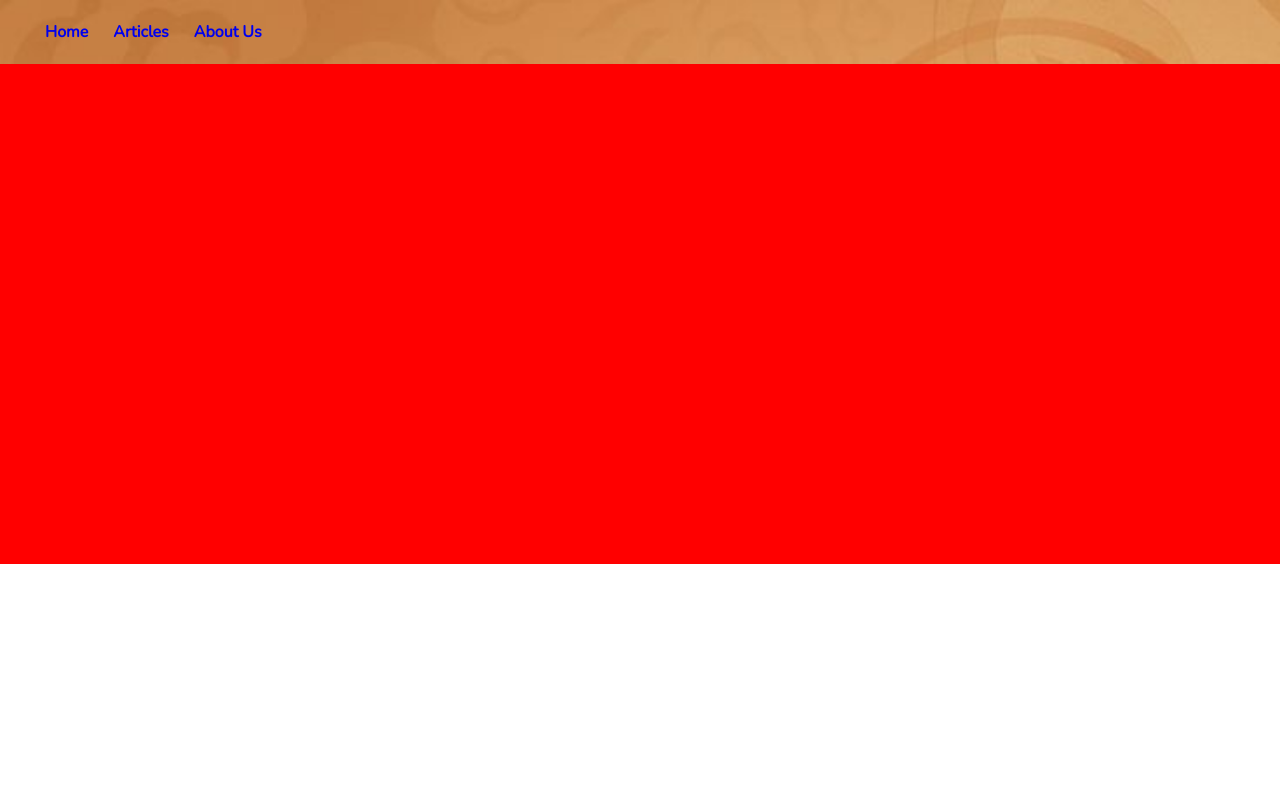
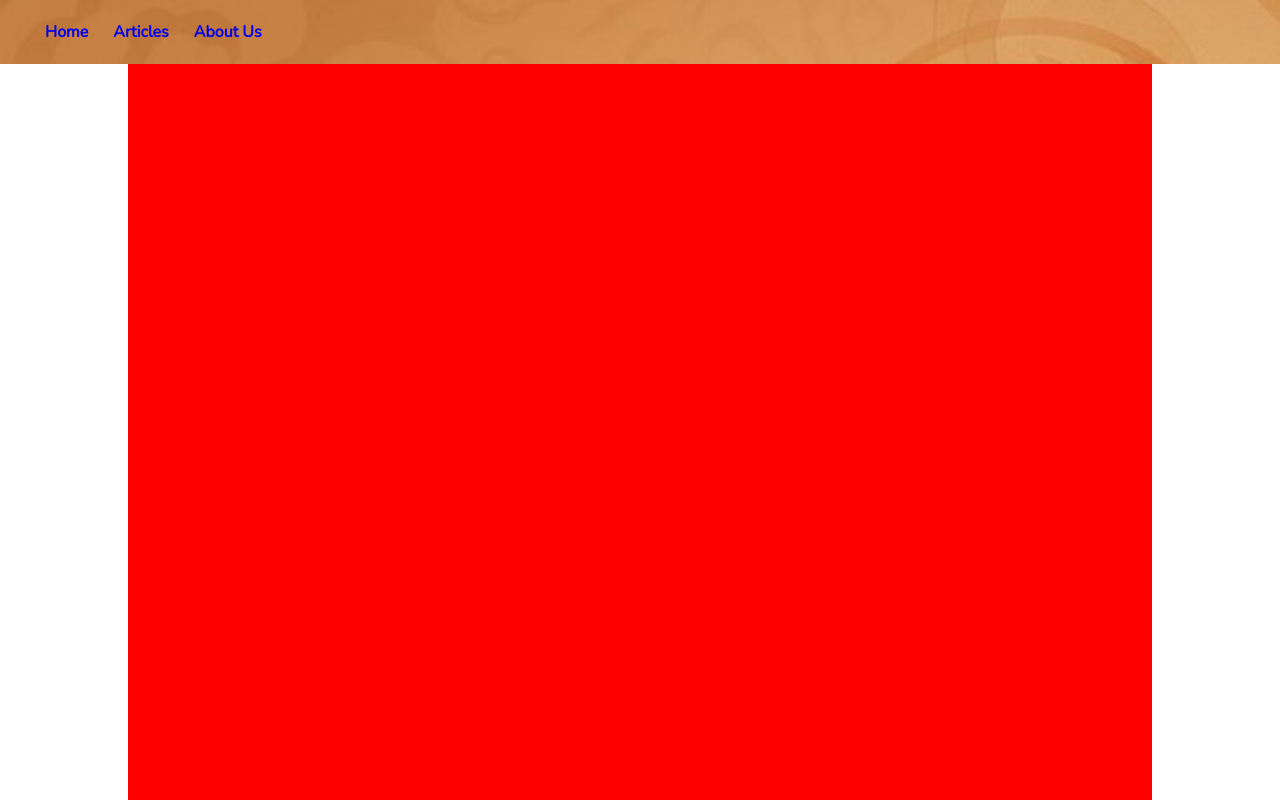
Before and after one commit to Arisko07/Angular-FE, an Angular app: page / in a window 1280 px wide. Built offline with nearby package versions, Linux system fonts and the light colour scheme.

Commit message:
setup main component

```diff
--- a/src/app/app.component.css
+++ b/src/app/app.component.css
@@ -1,12 +1,29 @@
 .home{
-    height: 500px;
+    width: 100%;
     background-color: red;
 }
 .aboutUs{
-    height: 500px;
+    width: 100%;
     background-color: blue;
 }
 .article{
-    height: 500px;
+    width: 100%;
     background-color: green;
 }
+.container{
+    display: flex;
+    flex-direction: column;
+    min-height: 100vh;
+}
+.main-content{
+    display: flex;
+    margin: 0 auto;
+    flex: 1;
+    max-width: 1080px;
+    width: 1080px;
+}
+@media screen and (max-width: 1280px) {
+    .main-content{
+        width: 80%;
+    }
+}
--- a/src/app/app.component.html
+++ b/src/app/app.component.html
@@ -1,6 +1,8 @@
-<div>
+<div class="container">
   <app-header></app-header>
-  <div *ngIf="currentPage === 'home'" class="home"></div>
-  <div *ngIf="currentPage === 'article'" class="article"></div>
-  <div *ngIf="currentPage === 'aboutUs'" class="aboutUs"></div>
+  <div class="main-content">
+    <div *ngIf="currentPage === 'home'" class="home"></div>
+    <div *ngIf="currentPage === 'article'" class="article"></div>
+    <div *ngIf="currentPage === 'aboutUs'" class="aboutUs"></div>
+  </div>
 </div>
```
